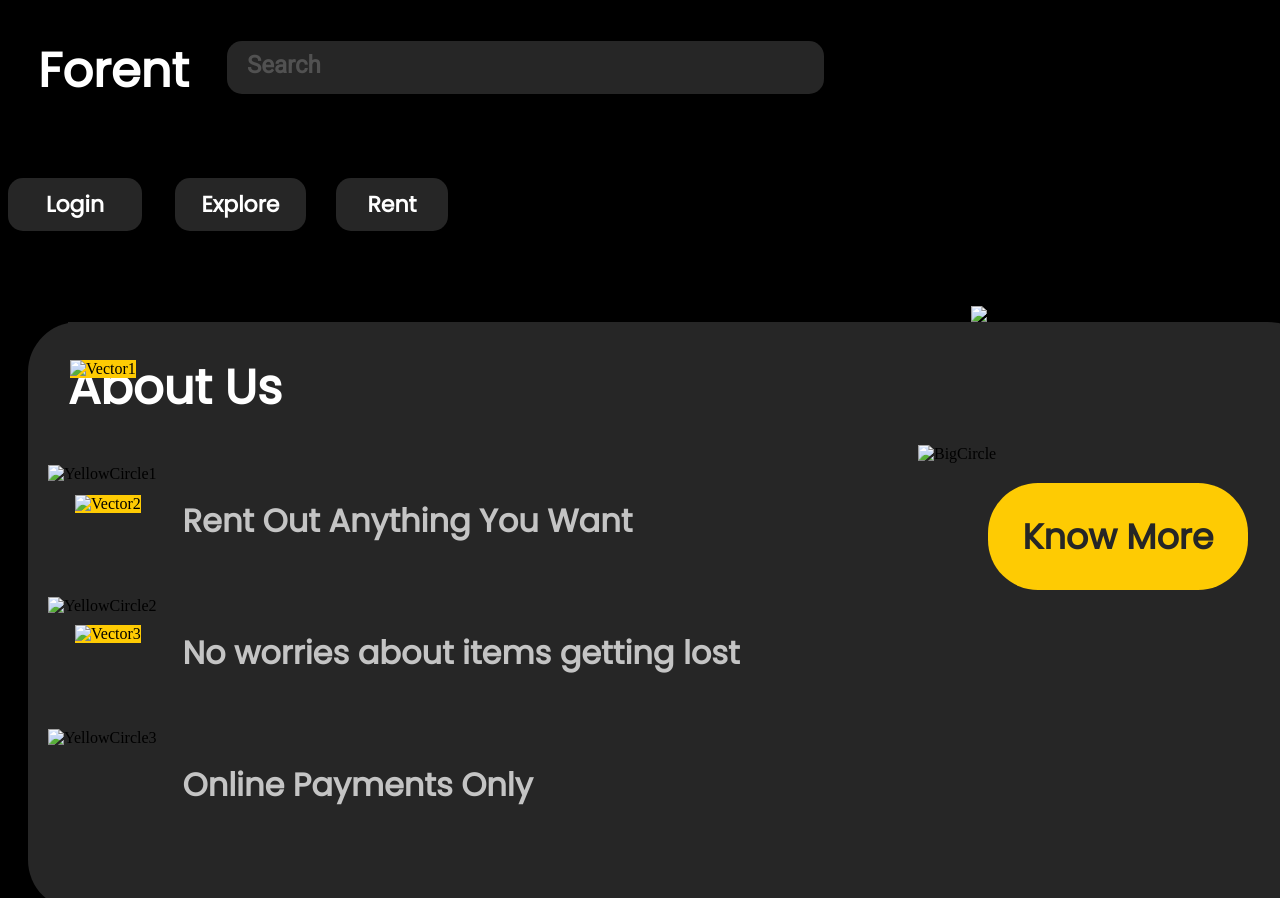
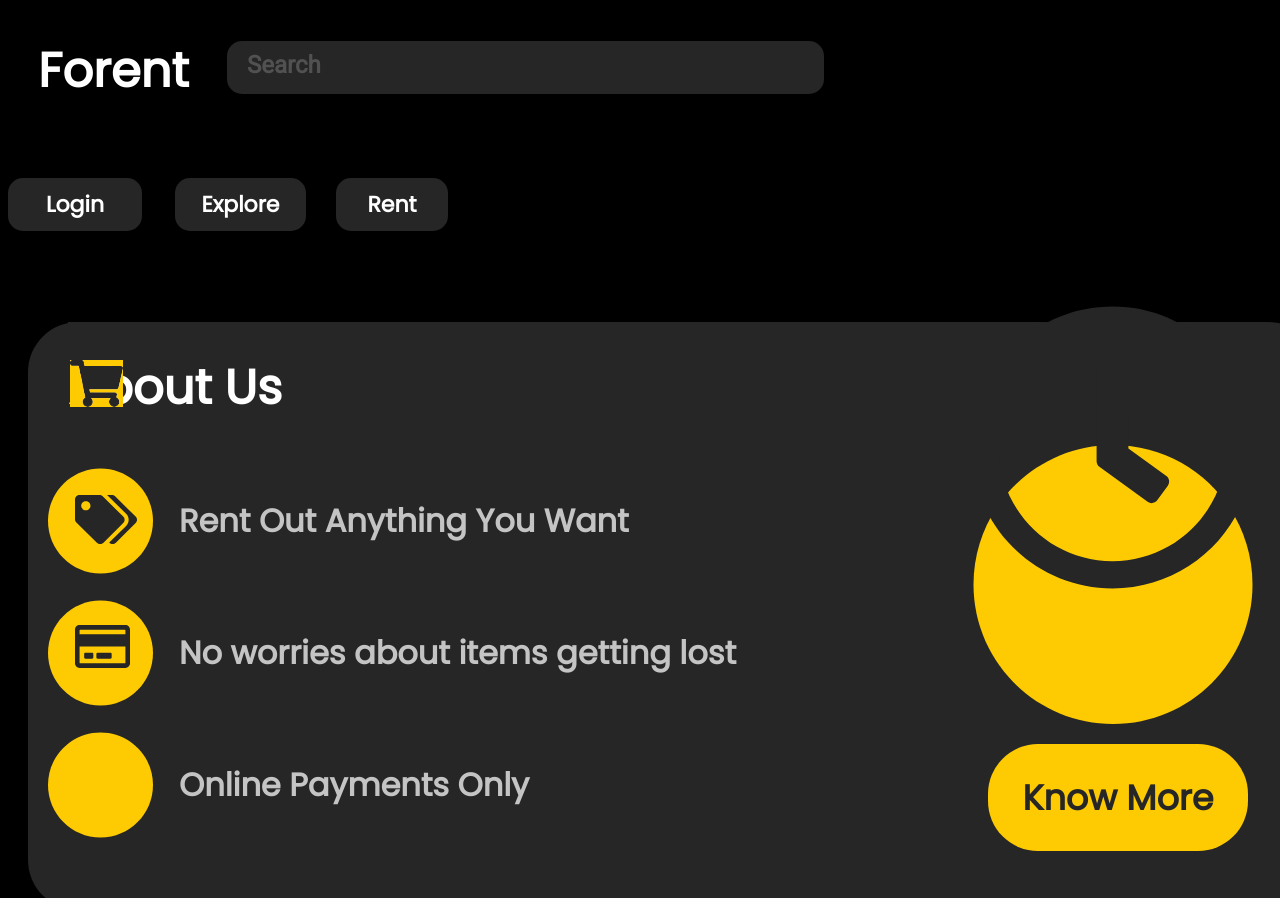
Before and after one commit to Anitha3650/MarContest-2, a plain HTML site: page index.html in a window 1280 px wide. Shown: the top 898 px of the page. Drawn offline with Linux system fonts and the light colour scheme; the site is published under a folder, as on GitHub Pages, so addresses that start at the root find nothing.

Commit message:
Update index.html

```diff
--- a/index.html
+++ b/index.html
@@ -35,24 +35,24 @@
         <div class="linkflex">
             <div class="links">
                 <div class="vec1">
-                    <img src="/smallyellow.svg" alt="YellowCircle1">
-                    <img src="/Vec1.png" alt="Vector1" class="link1">
+                    <img src="./smallyellow.svg" alt="YellowCircle1">
+                    <img src="./Vec1.png" alt="Vector1" class="link1">
                     <p>Rent Out Anything You Want</p>
                 </div>
                 <div class="vec2">
-                    <img src="/smallyellow.svg" alt="YellowCircle2">
-                    <img src="/Vec2.svg" alt="Vector2" class="link2">
+                    <img src="./smallyellow.svg" alt="YellowCircle2">
+                    <img src="./Vec2.svg" alt="Vector2" class="link2">
                     <p>No worries about items getting lost</p>
                 </div>
                 <div class="vec3">
-                    <img src="/smallyellow.svg" alt="YellowCircle3">
-                    <img src="/Vec3.svg" alt="Vector3" class="link3">
+                    <img src="./smallyellow.svg" alt="YellowCircle3">
+                    <img src="./Vec3.svg" alt="Vector3" class="link3">
                     <p>Online Payments Only </p>
                 </div>
             </div>
             <div class="clock">
-                <img src="/bigyellow.svg" alt="BigCircle">
-                <img src="/Vec4.svg" alt="Clock" class="link4">
+                <img src="./bigyellow.svg" alt="BigCircle">
+                <img src="./Vec4.svg" alt="Clock" class="link4">
                 <div class="know">
                     <div class="kmr">Know More</div>
                 </div>
```
